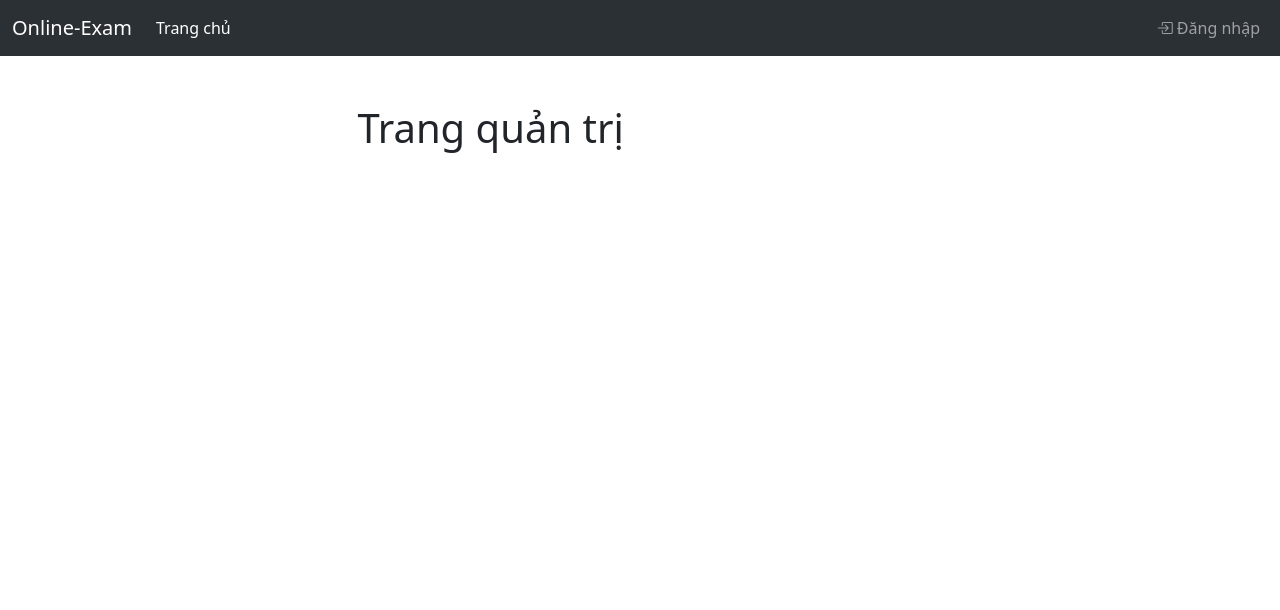
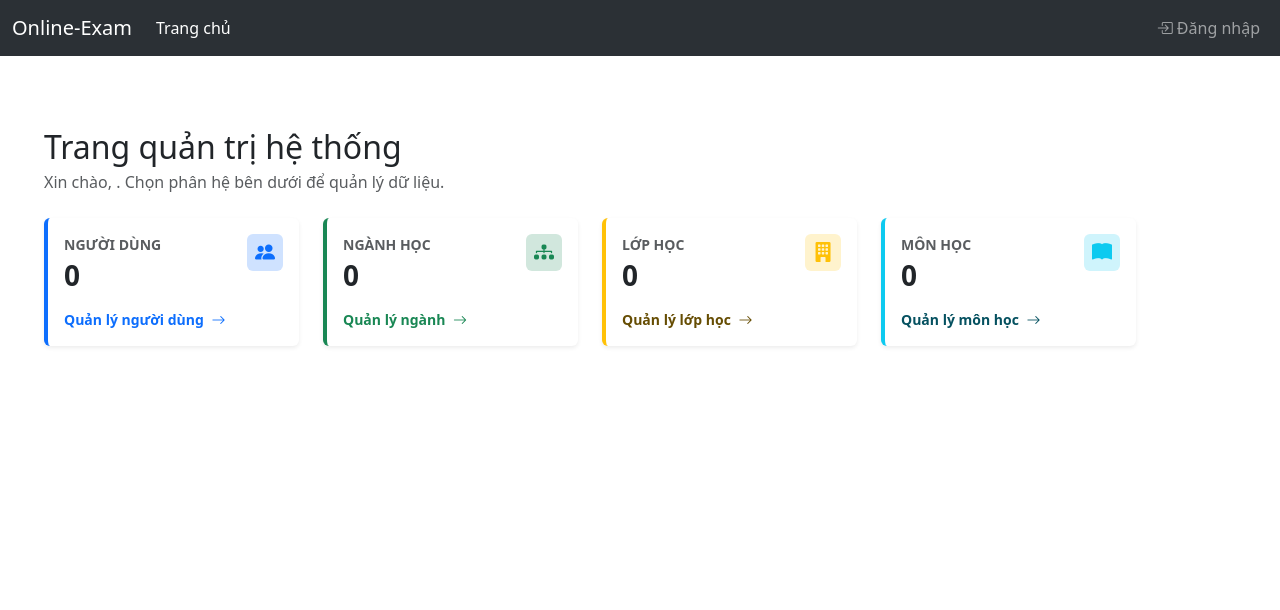
Before and after one commit to HuuTho021205/online-exam-platform, a Spring app: template src/main/resources/templates/admin/dashboard.html in a window 1280 px wide. Shown: the top 610 px of the page. Run offline with Thymeleaf, Linux system fonts and the light colour scheme; the template is opened without the code that fills it, so the values that code supplies are empty; some of the project's set-up classes (security, data sources, template engines, error pages and the like) are left out, and stand-ins take their place.

Commit message:
feat: add admin dashboard overview cards

```diff
--- a/src/main/resources/templates/admin/dashboard.html
+++ b/src/main/resources/templates/admin/dashboard.html
@@ -1,10 +1,101 @@
 <!doctype html>
-<html lang="vi" xmlns:th ="http://www.thymeleaf.org"
-        th:replace="~{fragments/layout :: layout(title='dashboard', content=~{:: #admin-dashboard} )}">
+<html lang="vi"
+      xmlns:th="http://www.thymeleaf.org"
+      xmlns:sec="http://www.thymeleaf.org/extras/spring-security"
+      th:replace="~{fragments/layout :: layout(title='Trang quản trị', content=~{:: #admin-dashboard})}">
+<body>
+<main id="admin-dashboard" class="container py-4">
+    <div class="mb-4">
+        <h2 class="mb-1">Trang quản trị hệ thống</h2>
+        <p class="text-muted mb-0">
+            Xin chào, <strong sec:authentication="principal.fullName">Quản trị viên</strong>. Chọn phân hệ bên dưới để quản lý dữ liệu.
+        </p>
+    </div>
 
-<body>
-    <div id="admin-dashboard" class="col-md-5 mx-auto">
-        <h1>Trang quản trị</h1>
+    <div class="row g-4">
+        <div class="col-12 col-sm-6 col-lg-3">
+            <a th:href="@{/admin/users}" class="text-decoration-none">
+                <div class="card h-100 shadow-sm border-0 border-start border-4 border-primary">
+                    <div class="card-body d-flex flex-column justify-content-between">
+                        <div class="d-flex justify-content-between align-items-start mb-3">
+                            <div>
+                                <div class="text-muted small text-uppercase fw-semibold">Người dùng</div>
+                                <h3 class="fw-bold text-dark mt-1 mb-0" th:text="${totalUsers ?: 0}">0</h3>
+                            </div>
+                            <span class="badge bg-primary-subtle text-primary p-2 fs-5">
+                                <i class="bi bi-people-fill"></i>
+                            </span>
+                        </div>
+                        <div class="text-primary small fw-semibold">
+                            Quản lý người dùng <i class="bi bi-arrow-right ms-1"></i>
+                        </div>
+                    </div>
+                </div>
+            </a>
+        </div>
+        <div class="col-12 col-sm-6 col-lg-3">
+            <a th:href="@{/admin/majors}" class="text-decoration-none">
+                <div class="card h-100 shadow-sm border-0 border-start border-4 border-success">
+                    <div class="card-body d-flex flex-column justify-content-between">
+                        <div class="d-flex justify-content-between align-items-start mb-3">
+                            <div>
+                                <div class="text-muted small text-uppercase fw-semibold">Ngành học</div>
+                                <h3 class="fw-bold text-dark mt-1 mb-0" th:text="${totalMajors ?: 0}">0</h3>
+                            </div>
+                            <span class="badge bg-success-subtle text-success p-2 fs-5">
+                                <i class="bi bi-diagram-3-fill"></i>
+                            </span>
+                        </div>
+                        <div class="text-success small fw-semibold">
+                            Quản lý ngành <i class="bi bi-arrow-right ms-1"></i>
+                        </div>
+                    </div>
+                </div>
+            </a>
+        </div>
+
+        <div class="col-12 col-sm-6 col-lg-3">
+            <a th:href="@{/admin/classrooms}" class="text-decoration-none">
+                <div class="card h-100 shadow-sm border-0 border-start border-4 border-warning">
+                    <div class="card-body d-flex flex-column justify-content-between">
+                        <div class="d-flex justify-content-between align-items-start mb-3">
+                            <div>
+                                <div class="text-muted small text-uppercase fw-semibold">Lớp học</div>
+                                <h3 class="fw-bold text-dark mt-1 mb-0" th:text="${totalClassrooms ?: 0}">0</h3>
+                            </div>
+                            <span class="badge bg-warning-subtle text-warning p-2 fs-5">
+                                <i class="bi bi-building-fill"></i>
+                            </span>
+                        </div>
+                        <div class="text-warning-emphasis small fw-semibold">
+                            Quản lý lớp học <i class="bi bi-arrow-right ms-1"></i>
+                        </div>
+                    </div>
+                </div>
+            </a>
+        </div>
+
+        <div class="col-12 col-sm-6 col-lg-3">
+            <a th:href="@{/admin/subjects}" class="text-decoration-none">
+                <div class="card h-100 shadow-sm border-0 border-start border-4 border-info">
+                    <div class="card-body d-flex flex-column justify-content-between">
+                        <div class="d-flex justify-content-between align-items-start mb-3">
+                            <div>
+                                <div class="text-muted small text-uppercase fw-semibold">Môn học</div>
+                                <h3 class="fw-bold text-dark mt-1 mb-0" th:text="${totalSubjects ?: 0}">0</h3>
+                            </div>
+                            <span class="badge bg-info-subtle text-info p-2 fs-5">
+                                <i class="bi bi-book-fill"></i>
+                            </span>
+                        </div>
+                        <div class="text-info-emphasis small fw-semibold">
+                            Quản lý môn học <i class="bi bi-arrow-right ms-1"></i>
+                        </div>
+                    </div>
+                </div>
+            </a>
+        </div>
     </div>
+</main>
 </body>
 </html>
```
Also changed, not shown: src/main/java/com/onlineexam/platform/controller/AdminDashboardController.java (+18 -2 lines).
